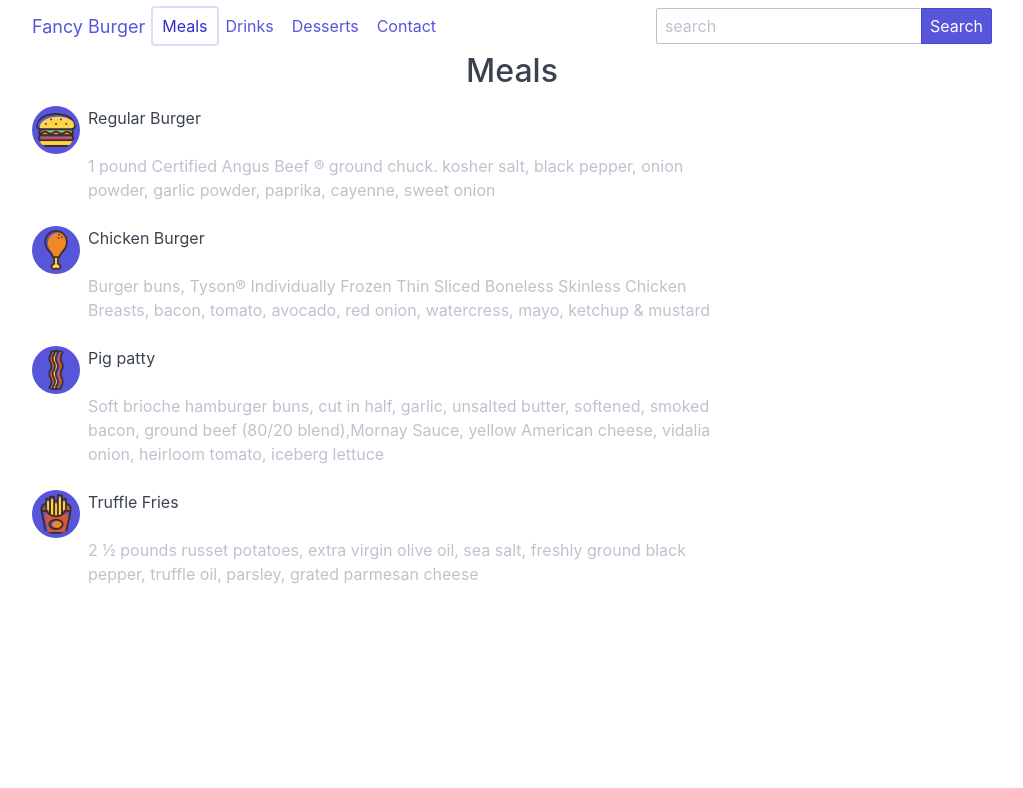
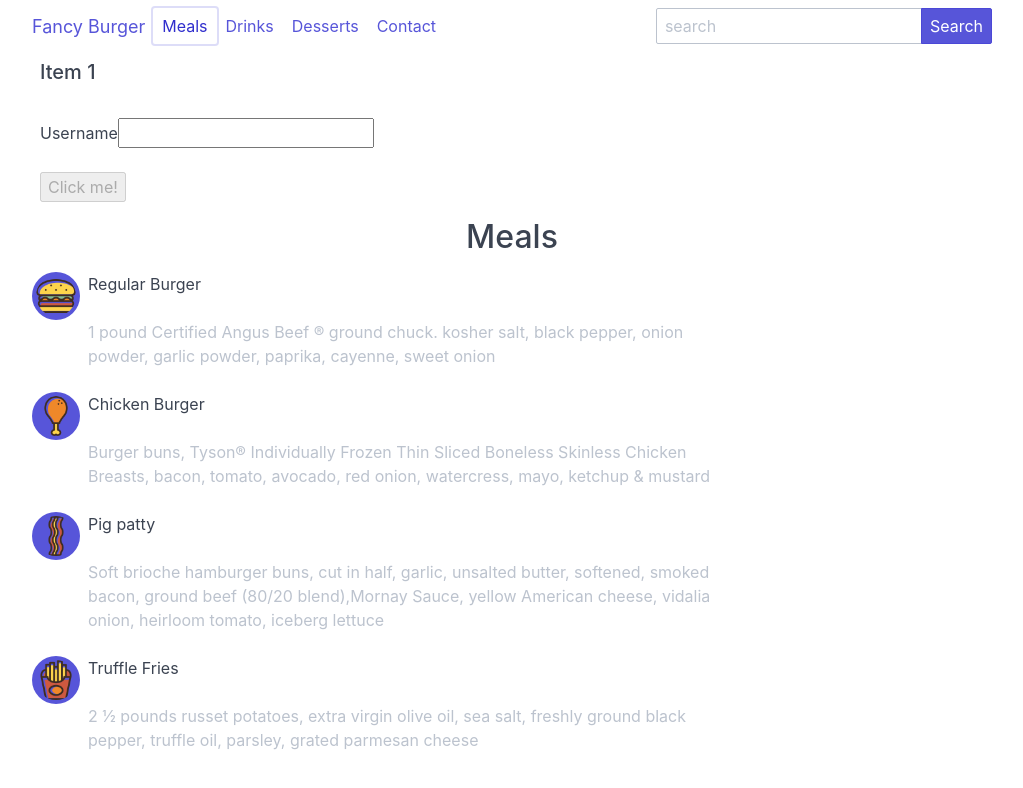
Before and after one commit to mauriciotasca/fancy-burger, an Angular app: page / in a window 1280 px wide. Both pictures are taken after a click on the button "Meals". Shown: the top 788 px of the page, without its empty margins (128-1151 px from the left). Built offline with nearby package versions, Linux system fonts and the light colour scheme.

Commit message:
Drill Answer with implemented  ngFor

```diff
--- a/src/app/meals/meals.component.html
+++ b/src/app/meals/meals.component.html
@@ -1,3 +1,21 @@
+<div class="my-2 p-2">
+  <h5>
+    {{item.name}}
+  </h5>
+</div>
+
+<div class="my-2 p-2">
+  <label for="userName">Username</label>
+  <input id="userName" ([ngModel])="userName"/>
+</div>
+
+<div class="my-2 p-2">
+  <button [disabled]="isDisabled">
+    Click me!
+  </button>
+</div>
+
+
 <div class="columns">
 
   <div class="column col-12 text-center">
--- a/src/app/meals/meals.component.ts
+++ b/src/app/meals/meals.component.ts
@@ -10,6 +10,9 @@ import {MealsService} from './meals.service';
 export class MealsComponent implements OnInit {
 
   public meals: any;
+  public userName = '';
+  public item = {name: 'Item 1'};
+  public isDisabled = true;
 
   constructor(private mealsService: MealsService) {
     this.getMeals();
```
